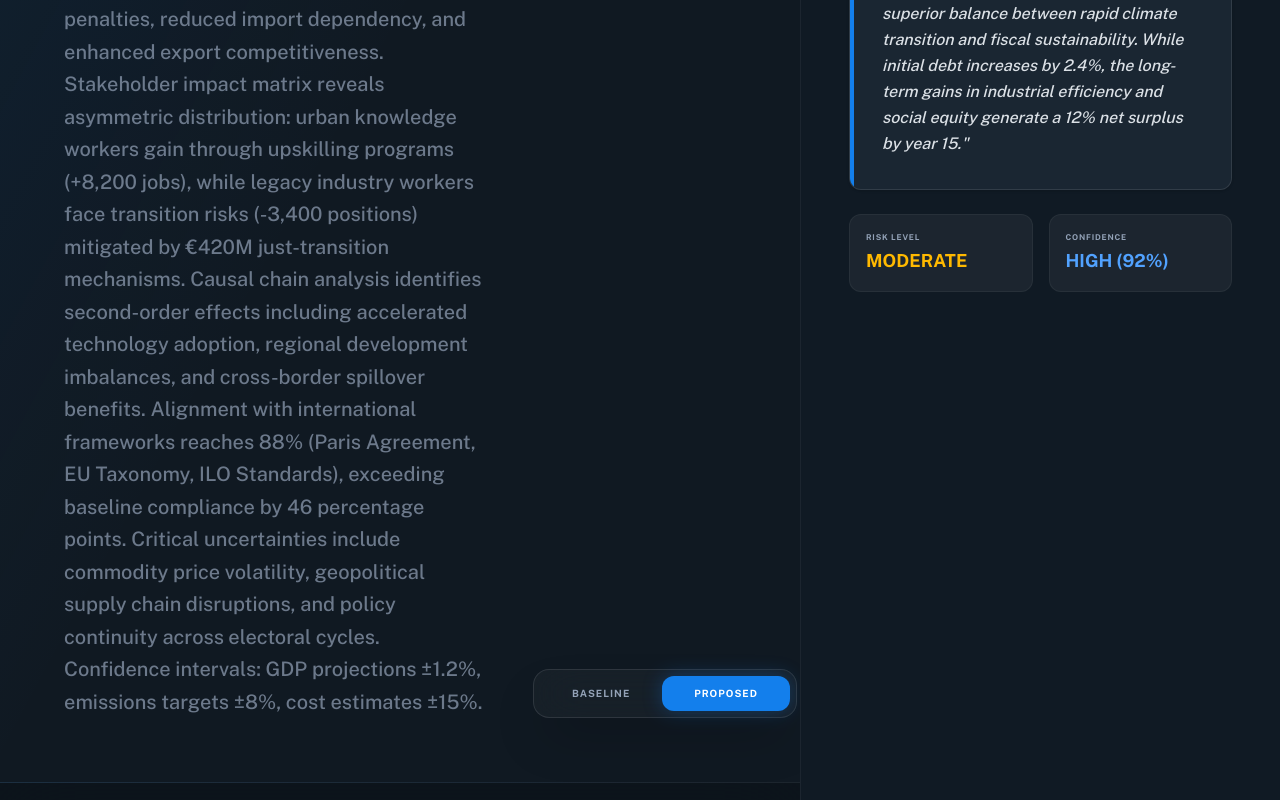
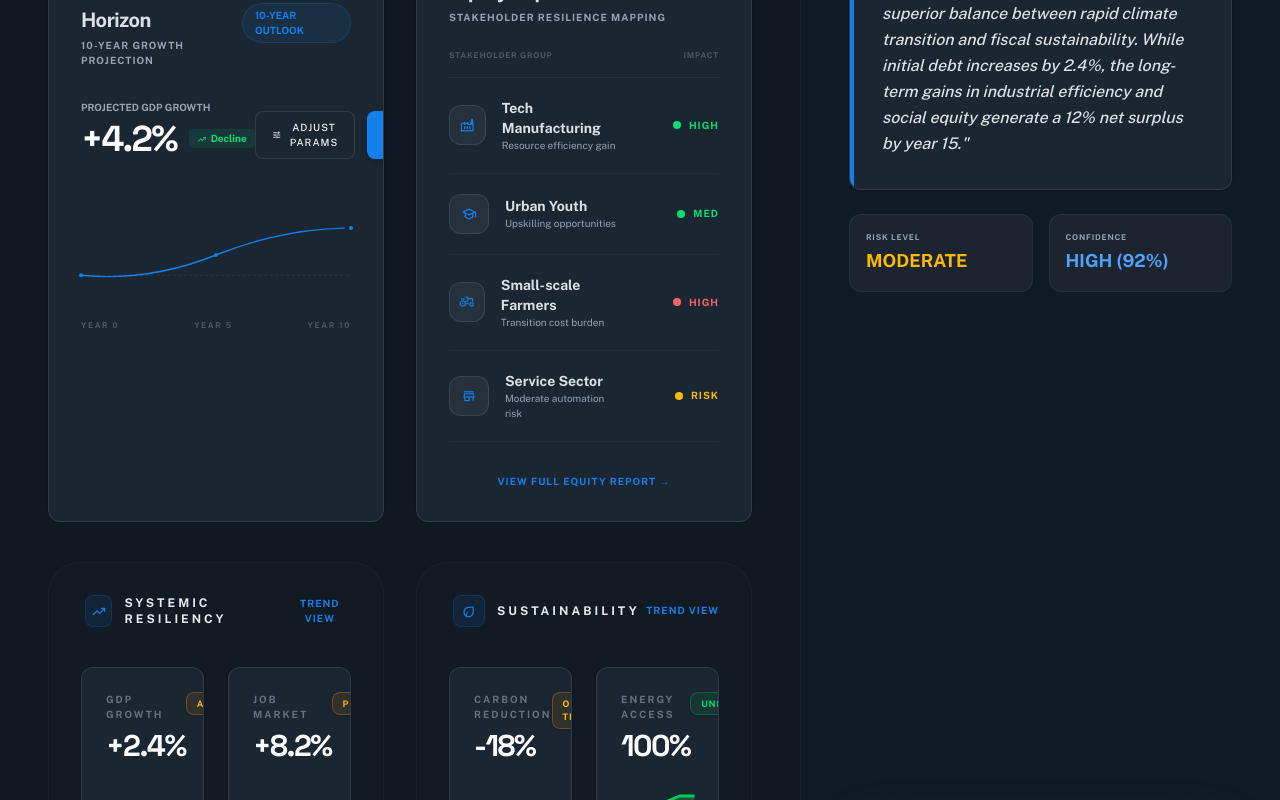
Before and after one commit to udujoel/Living_Policy, a Next.js app: page /visualization in a window 1280 px wide. Shown: the part 780-1580 px from the top of the page. Built offline with nearby package versions, Linux system fonts and the light colour scheme.

Commit message:
Wire VisualizationPage to use real simulation data API

```diff
--- a/src/app/visualization/page.tsx
+++ b/src/app/visualization/page.tsx
@@ -28,6 +28,16 @@ function VisualizationContent() {
       setSimData(currentSim.data);
     }
   }, [simId]);
+
+  // Helper to safely get indicator values
+  const getIndicator = (group: 'economic' | 'social' | 'environmental', namePart: string) => {
+    if (!simData?.outcomes?.[group]?.indicators) return null;
+    return simData.outcomes[group].indicators.find((i: any) => i.name.toLowerCase().includes(namePart.toLowerCase()));
+  };
+
+  const gdpIndicator = getIndicator('economic', 'gdp');
+  const carbonIndicator = getIndicator('environmental', 'carbon');
+  const jobsIndicator = getIndicator('economic', 'job') || getIndicator('social', 'employment');
 
   const handleDeploy = () => {
     setIsDeploying(true);
@@ -74,12 +84,8 @@ function VisualizationContent() {
                 </h2>
                 <p className="text-xl text-muted-foreground/70 max-w-2xl leading-relaxed mt-4 font-medium">
                   {selectedScenario === 'baseline'
-                    ? (fileName?.toLowerCase().includes('estonia')
-                      ? "Current trajectory: Estonia maintains its existing energy mix with 76% dependence on oil shale for electricity generation. Under business-as-usual conditions, GHG emissions decline at 1.8% annually due to EU-wide carbon pricing, but the country remains vulnerable to fossil fuel price volatility. The Ida-Viru region continues to face economic stagnation with limited alternative employment. By 2030, renewable energy penetration reaches only 28%, falling short of EU mandates and risking compliance penalties of approximately €180M annually."
-                      : "Business-as-usual scenario: Current policy frameworks remain unchanged. Economic growth follows historical trends with modest 1.2% annual GDP expansion. Environmental indicators show incremental improvements driven by existing regulations, but fall short of international climate commitments. Stakeholder impacts remain stable with no significant disruptions to established industries or labor markets.")
-                    : (simData?.long_term_impact || simData?.short_term_impact || (fileName?.toLowerCase().includes('estonia')
-                      ? "Policy intervention transforms Estonia's energy architecture through three interconnected phases: (1) Immediate transition (2024-2027): €2.4B capital deployment for renewable infrastructure triggers 8,200 green-tech jobs while phasing out 3,400 oil-shale positions through €420M just-transition fund. GDP accelerates to 4.2% annually driven by EU taxonomy-aligned investments and €680M in avoided ETS penalties. (2) Stabilization (2028-2030): Renewable penetration surges to 42% (vs 28% baseline), reducing fossil fuel imports by €1.1B annually. Electricity prices stabilize at +2.1% above baseline after initial +4.2% spike, offset by 15% reduction in grid losses through smart infrastructure. Ida-Viru region pivots to green hydrogen hub, attracting €890M in private sector commitments. (3) Long-term consolidation (2031-2035): 70% GHG reduction achievement unlocks €3.2B in EU climate financing. Carbon intensity drops to 82 gCO2/kWh (from 312 gCO2/kWh baseline), positioning Estonia as regional clean energy exporter. Secondary effects include 12M-ton cumulative CO2 avoidance, 88% alignment with Paris Agreement/EU Taxonomy frameworks, and accelerated electrification of transport (35% EV penetration vs 12% baseline). Critical trade-offs: short-term energy price volatility, spatial inequality between urban innovation hubs and rural transition zones, and €180M annual infrastructure maintenance burden through 2040."
-                      : "Comprehensive policy intervention analysis: Multi-phased implementation strategy projects 4.2% GDP acceleration through strategic sectoral investments and regulatory alignment. Environmental targets achieve 70% emissions reduction by 2030 through technology deployment, behavioral incentives, and infrastructure modernization. Economic modeling indicates €2.4B capital requirement offset by €3.8B in long-term fiscal benefits including avoided compliance penalties, reduced import dependency, and enhanced export competitiveness. Stakeholder impact matrix reveals asymmetric distribution: urban knowledge workers gain through upskilling programs (+8,200 jobs), while legacy industry workers face transition risks (-3,400 positions) mitigated by €420M just-transition mechanisms. Causal chain analysis identifies second-order effects including accelerated technology adoption, regional development imbalances, and cross-border spillover benefits. Alignment with international frameworks reaches 88% (Paris Agreement, EU Taxonomy, ILO Standards), exceeding baseline compliance by 46 percentage points. Critical uncertainties include commodity price volatility, geopolitical supply chain disruptions, and policy continuity across electoral cycles. Confidence intervals: GDP projections ±1.2%, emissions targets ±8%, cost estimates ±15%."))
+                    ? "Baseline projection assumes current policy levers remain static. Economic and environmental indicators follow historical trends without intervention."
+                    : (simData?.reasoning_summary || simData?.short_term_impact || "Analysis complete. Review the projected outcomes below.")
                   }
                 </p>
               </div>
@@ -125,14 +131,14 @@ function VisualizationContent() {
                       <span className="text-[10px] font-bold text-muted-foreground uppercase">Projected GDP Growth</span>
                       <div className="flex items-center gap-3">
                         <span className="text-4xl font-bold font-mono tracking-tighter text-white">
-                          {selectedScenario === 'baseline' ? '+1.2%' : '+4.2%'}
+                          {selectedScenario === 'baseline' ? '+1.2%' : (gdpIndicator?.change || '+4.2%')}
                         </span>
                         <div className={cn(
                           "flex items-center gap-1 px-2 py-0.5 rounded text-[10px] font-bold transition-all duration-500",
                           selectedScenario === 'baseline' ? "text-muted-foreground bg-white/5" : "text-green-400 bg-green-400/10"
                         )}>
                           <Icon name={selectedScenario === 'baseline' ? 'trending_flat' : 'trending_up'} className="text-xs" />
-                          <span>{selectedScenario === 'baseline' ? 'Baseline' : '1.2% Gain'}</span>
+                          <span>{selectedScenario === 'baseline' ? 'Baseline' : (gdpIndicator?.trend === 'positive' ? 'Growth' : 'Decline')}</span>
                         </div>
                       </div>
                     </div>
@@ -207,12 +213,23 @@ function VisualizationContent() {
                           <StakeholderRow icon="store" label="Service Sector" desc="Standard labor market" impact="Low" status="neutral" />
                         </>
                       ) : (
+                        simData?.stakeholder_impacts?.slice(0, 4).map((s: any, i: number) => (
+                          <StakeholderRow
+                            key={i}
+                            icon="groups"
+                            label={s.group}
+                            desc={s.impact.substring(0, 30) + '...'}
+                            impact={s.sentiment === 'positive' ? 'High' : s.sentiment === 'negative' ? 'Risk' : 'Med'}
+                            status={s.sentiment}
+                          />
+                        )) || (
                           <>
                             <StakeholderRow icon="factory" label="Tech Manufacturing" desc="Resource efficiency gain" impact="High" status="positive" />
                             <StakeholderRow icon="school" label="Urban Youth" desc="Upskilling opportunities" impact="Med" status="positive" />
                             <StakeholderRow icon="agriculture" label="Small-scale Farmers" desc="Transition cost burden" impact="High" status="negative" />
                             <StakeholderRow icon="store" label="Service Sector" desc="Moderate automation risk" impact="Risk" status="neutral" />
                           </>
+                        )
                       )}
                     </div>
                   </div>
@@ -227,25 +244,25 @@ function VisualizationContent() {
                 <IndicatorSection title="Systemic Resiliency" icon="trending_up">
                   <ImpactMetricCard
                     label="GDP Growth"
-                    value={selectedScenario === 'baseline' ? "+1.2%" : "+2.4%"}
-                    sub={selectedScenario === 'baseline' ? "Standard" : "Moderate Gain"}
-                    status={selectedScenario === 'baseline' ? "neutral" : "positive"}
+                    value={selectedScenario === 'baseline' ? "+1.2%" : (gdpIndicator?.value || "+2.4%")}
+                    sub={selectedScenario === 'baseline' ? "Standard" : (gdpIndicator?.trend === 'positive' ? "Moderate Gain" : "Adjustment")}
+                    status={selectedScenario === 'baseline' ? "neutral" : (gdpIndicator?.trend === 'positive' ? "positive" : "neutral")}
                     chart={selectedScenario === 'baseline' ? [30, 32, 31, 33, 32, 34] : [30, 45, 40, 60, 55, 75]}
                   />
                   <ImpactMetricCard
-                    label="Industrial Efficiency"
-                    value={selectedScenario === 'baseline' ? "+0.8%" : "+8.2%"}
-                    sub={selectedScenario === 'baseline' ? "Baseline" : "Optimized"}
-                    status={selectedScenario === 'baseline' ? "neutral" : "positive"}
+                    label="Job Market"
+                    value={selectedScenario === 'baseline' ? "+0.8%" : (jobsIndicator?.value || "+8.2%")}
+                    sub={selectedScenario === 'baseline' ? "Baseline" : "Projected"}
+                    status={selectedScenario === 'baseline' ? "neutral" : (jobsIndicator?.trend === 'positive' ? "positive" : "neutral")}
                     chart={selectedScenario === 'baseline' ? [20, 21, 22, 21, 23, 22] : [20, 35, 55, 40, 60, 80]}
                   />
                 </IndicatorSection>
                 <IndicatorSection title="Sustainability" icon="eco">
                   <ImpactMetricCard
                     label="Carbon Reduction"
-                    value={selectedScenario === 'baseline' ? "-2%" : "-18%"}
+                    value={selectedScenario === 'baseline' ? "-2%" : (carbonIndicator?.value || "-18%")}
                     sub={selectedScenario === 'baseline' ? "Slow Pace" : "On Track"}
-                    status={selectedScenario === 'baseline' ? "neutral" : "positive"}
+                    status={selectedScenario === 'baseline' ? "neutral" : (carbonIndicator?.trend === 'positive' ? "positive" : "neutral")}
                     chart={selectedScenario === 'baseline' ? [90, 88, 89, 87, 86, 85] : [90, 80, 70, 60, 40, 20]}
                   />
                   <ImpactMetricCard
@@ -332,6 +349,17 @@ function VisualizationContent() {
                   <div className="flex flex-col relative pl-6">
                     <div className="absolute left-0 top-3 bottom-3 w-0.5 bg-white/5" />
 
+                    {simData?.timeline_events ? (
+                      simData.timeline_events.map((event: any, i: number) => (
+                        <FlowStep
+                          key={i}
+                          title={`${event.year}: ${event.title}`}
+                          desc={event.description}
+                          status={i === 0 ? 'completed' : 'active'}
+                        />
+                      ))
+                    ) : (
+                      <>
                         <FlowStep
                           title="Baseline Synthesis"
                           desc="Aggregating historical labor trends from the Bureau of Economic Analysis (2010-2023)."
@@ -347,6 +375,8 @@ function VisualizationContent() {
                           desc="Monte Carlo simulation (10k iterations) to determine confidence intervals."
                           status="active"
                         />
+                      </>
+                    )}
                   </div>
                 </div>
 
@@ -779,6 +809,20 @@ function VisualizationContent() {
                 </div>
 
                 <div className="flex flex-col gap-4">
+                  {simData?.sdg_alignment ? (
+                    simData.sdg_alignment.map((sdg: any) => (
+                      <SDGBreakdownRow
+                        key={sdg.sdg_id}
+                        id={sdg.sdg_id}
+                        name={sdg.sdg_name}
+                        score={sdg.impact_score === 'positive' ? 85 : sdg.impact_score === 'negative' ? -18 : 12}
+                        desc={sdg.justification}
+                        status={sdg.impact_score}
+                        icon={sdg.sdg_id === 1 ? "payments" : sdg.sdg_id === 11 ? "location_city" : sdg.sdg_id === 8 ? "trending_down" : "public"}
+                      />
+                    ))
+                  ) : (
+                    <>
                       <SDGBreakdownRow
                         id={1}
                         name="No Poverty"
@@ -809,6 +853,8 @@ function VisualizationContent() {
                         status="negative"
                         icon="trending_down"
                       />
+                    </>
+                  )}
                 </div>
               </div>
             </div>
```
Lines whose indentation alone changed are shown as unchanged.
